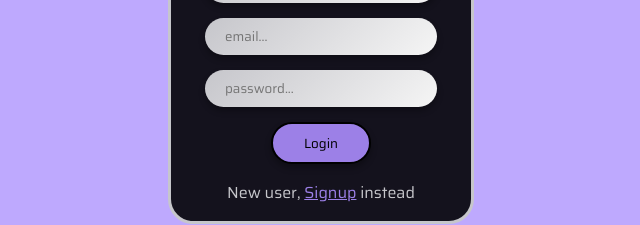
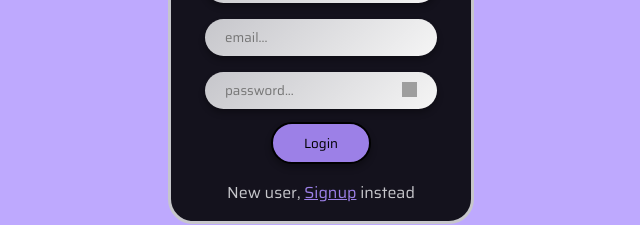
Before and after one commit to Harshit1607/expense-tracker, a React (Create React App) app in the folder Frontend/: page /login in a window 1280 px wide. Shown: the part 353-578 px from the top of the page, without its empty margins (319-959 px from the left). Built offline with nearby package versions, Linux system fonts and the light colour scheme; no server answers; grey boxes are pictures that could not be loaded.

Commit message:
added eye feature in pass

```diff
--- a/Frontend/public/index.css
+++ b/Frontend/public/index.css
@@ -1,5 +1,9 @@
 button {
   cursor: pointer;
+}
+
+input:focus{
+  outline: none;
 }
 
 body {
@@ -372,6 +376,24 @@ code {
   cursor: pointer
 }
 
+.auth-pass-container{
+  width: calc(70% + 22px);
+  height: 35px;
+  position: relative;
+}
+.auth-pass-container>input{
+  width: 90.5%;
+  height: 100%;
+}
+.auth-eye{
+  width: 15px;
+  height: 15px;
+  position: absolute;
+  right: 20px;
+  bottom: 10px;
+  z-index: 10;
+  cursor: pointer;
+}
 
 .Auth-right input::placeholder, .Auth-right input[type='text']{
   font-family: "Saira", sans-serif;
--- a/Frontend/src/Components/login.js
+++ b/Frontend/src/Components/login.js
@@ -18,6 +18,7 @@ export const Login = () => {
   const[user, setUser]=useState("");
   const[email, setEmail]=useState("");
   const[pass, setPass]=useState("");
+  const[hidePass,setHidePass] = useState(true)
 
   function handleUser(e){
     const newText = e.target.value;
@@ -31,6 +32,9 @@ export const Login = () => {
     const newText = e.target.value;
     setPass(newText);
   }
+  function handleHidepass(){
+    setHidePass(!hidePass)
+  }
   async function handleSubmit(e){
     dispatch(login({user, email, pass}));
   }
@@ -42,7 +46,10 @@ export const Login = () => {
       <h2>Login</h2>
       <input placeholder='username..' onChange={handleUser}/>
       <input placeholder='email...' onChange={handleEmail}/>
-      <input placeholder='password...' onChange={handlePass} type='password'/>
+      <div className="auth-pass-container">
+        <input placeholder='password...' onChange={handlePass} type={hidePass? 'password' : 'text'} className='auth-pass'/>
+        <img src={hidePass?'https://cdn-icons-png.flaticon.com/256/367/367070.png': 'https://www.svgrepo.com/show/325176/eye-off.svg'} className='auth-eye' onClick={handleHidepass}/>
+      </div>
       <button onClick={handleSubmit}>Login</button>
       </div>
       <div className='Auth-left'>
--- a/Frontend/src/Components/signup.js
+++ b/Frontend/src/Components/signup.js
@@ -10,6 +10,7 @@ export const Signup = () => {
   const[user, setUser]=useState("");
   const[email, setEmail]=useState("");
   const[pass, setPass]=useState("");
+  const[hidePass,setHidePass] = useState(true)
 
   const token = !!useSelector(state=>state.expenses.userState.token);
 
@@ -31,6 +32,9 @@ export const Signup = () => {
     const newText = e.target.value;
     setPass(newText);
   }
+  function handleHidepass(){
+    setHidePass(!hidePass)
+  }
   function handleSubmit(){
     dispatch(signup({user, email, pass}));
   }
@@ -42,7 +46,10 @@ export const Signup = () => {
         <h2>Signup</h2>
         <input placeholder='username..' onChange={handleUser}/>
         <input placeholder='email...' onChange={handleEmail}/>
-        <input placeholder='password...' onChange={handlePass} type='password'/>
+        <div className="auth-pass-container">
+        <input placeholder='password...' onChange={handlePass} type={hidePass? 'password' : 'text'} className='auth-pass'/>
+        <img src={hidePass?'https://cdn-icons-png.flaticon.com/256/367/367070.png': 'https://www.svgrepo.com/show/325176/eye-off.svg'} className='auth-eye' onClick={handleHidepass}/>
+        </div>
         <button onClick={handleSubmit}>Signup</button>
         </div>
         <div className='Auth-left'>
```
